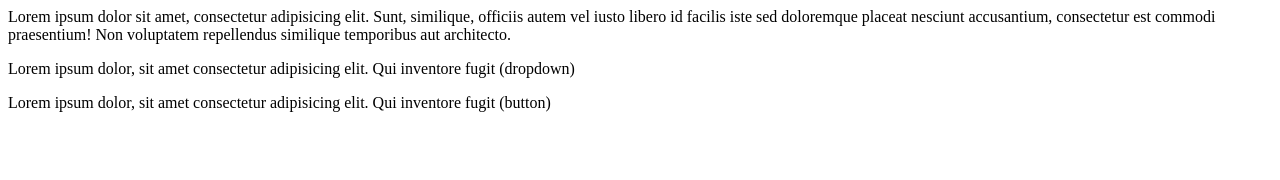
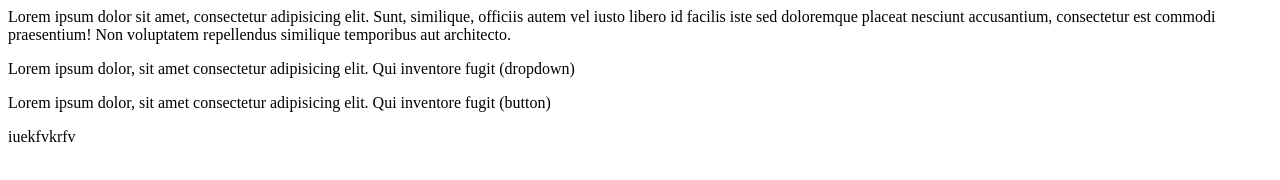
Before and after one commit to deveshKeshari/muggy, a plain HTML site: page index.html in a window 1280 px wide. Drawn offline with Linux system fonts and the light colour scheme.

Commit message:
achor tag added

```diff
--- a/index.html
+++ b/index.html
@@ -1,3 +1,4 @@
 <p>Lorem ipsum dolor sit amet, consectetur adipisicing elit. Sunt, similique, officiis autem vel iusto libero id facilis iste sed doloremque placeat nesciunt accusantium, consectetur est commodi praesentium! Non voluptatem repellendus similique temporibus aut architecto.</p>
 <p>Lorem ipsum dolor, sit amet consectetur adipisicing elit. Qui inventore fugit (dropdown)</p>
 <p>Lorem ipsum dolor, sit amet consectetur adipisicing elit. Qui inventore fugit (button)</p>
+<a>iuekfvkrfv</a>
```
